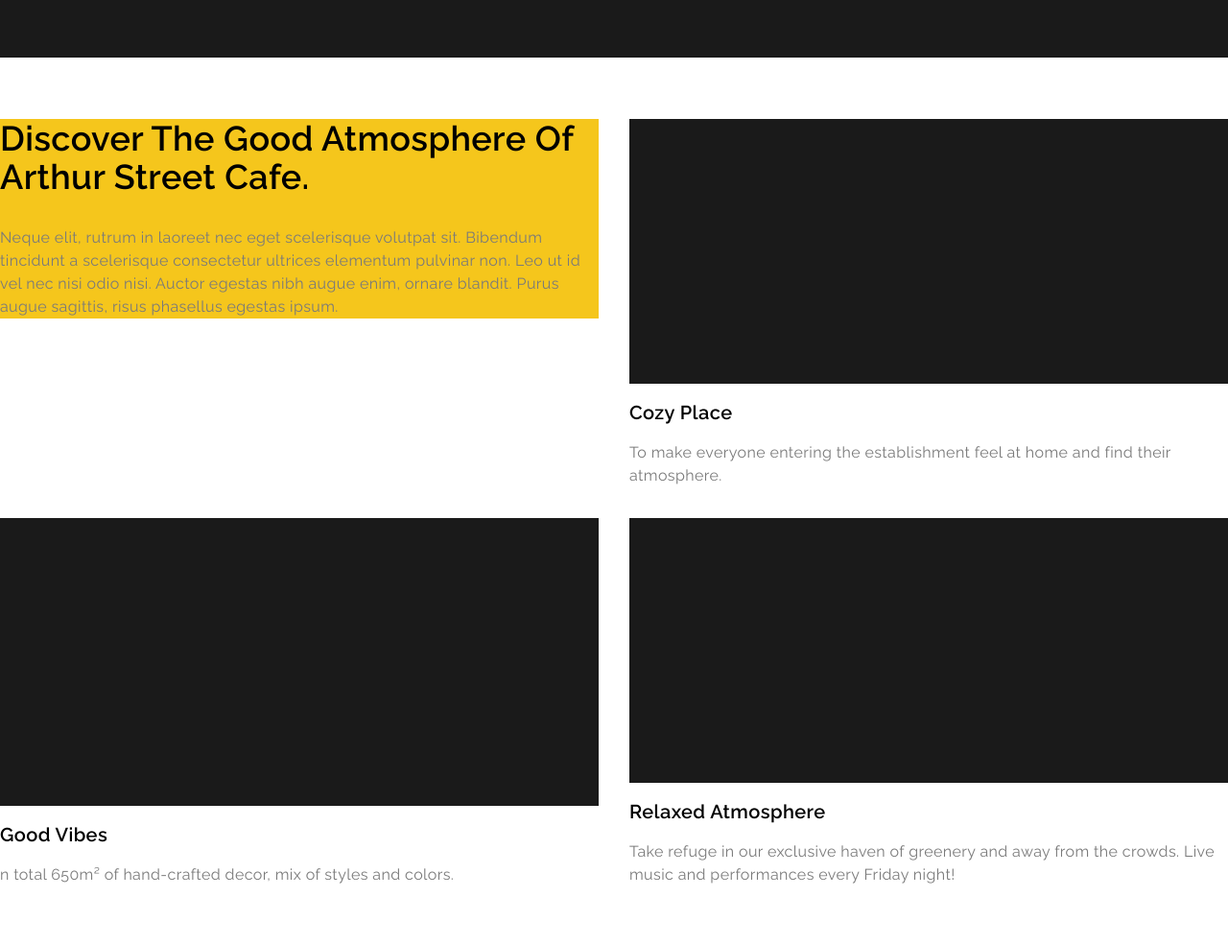
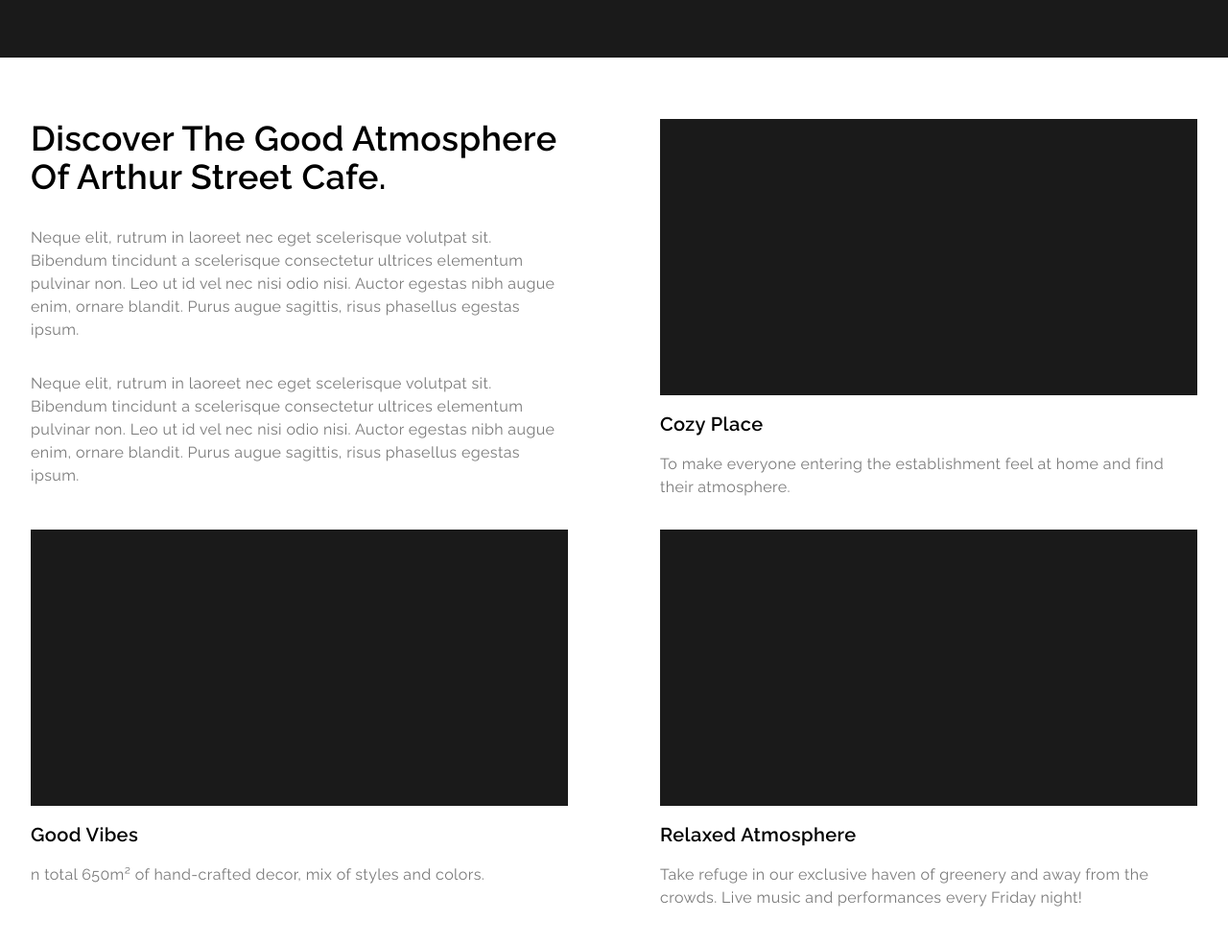
Before and after one commit to arjunp8822/arthur-street-cafe, a website: page src/index.html in a window 1280 px wide. Shown: the part 740-1724 px from the top of the page at 96% size. Drawn offline with Linux system fonts and the light colour scheme.

Commit message:
updated about section

```diff
--- a/src/index.html
+++ b/src/index.html
@@ -41,22 +41,24 @@
 
 <!-- about -->
 <section class="max-w-screen-xl mx-auto grid pt-16 pb-16 gap-8 md:grid-cols-2">
-    <div class="h-fit w-full flex flex-col gap-8 justify-start items-start bg-primaryYellow">
+    <div class="w-full flex flex-col gap-8 justify-start items-start pl-8 pr-8">
         <h2 class="font-bold text-4xl">Discover The Good Atmosphere Of Arthur Street Cafe.</h2>
         <p class="text-fontGrey">Neque elit, rutrum in laoreet nec eget scelerisque volutpat sit. Bibendum tincidunt a scelerisque consectetur ultrices elementum pulvinar non. Leo ut id vel nec nisi odio nisi. Auctor egestas nibh augue enim, ornare blandit. Purus augue sagittis, risus phasellus egestas ipsum.</p>
+        <p class="text-fontGrey">Neque elit, rutrum in laoreet nec eget scelerisque volutpat sit. Bibendum tincidunt a scelerisque consectetur ultrices elementum pulvinar non. Leo ut id vel nec nisi odio nisi. Auctor egestas nibh augue enim, ornare blandit. Purus augue sagittis, risus phasellus egestas ipsum.</p>
     </div>
-    <div class="h-96 w-full flex flex-col gap-4">
-        <div class="bg-fontPrimary h-4/5"></div>
+    <div class="w-full flex flex-col gap-4 pl-8 pr-8">
+        <div class="bg-fontPrimary h-72"></div>
         <h5 class="font-bold text-xl">Cozy Place</h5>
-        <p class="text-fontGrey">To make everyone entering the establishment feel at home and find their atmosphere.</p>
+        <p class="text-fontGrey">To make everyone entering the establishment feel at home and find their atmosphere.
+        </p>
     </div>
-    <div class="h-96 w-full flex flex-col gap-4">
-        <div class="bg-fontPrimary h-4/5"></div>
+    <div class="w-full flex flex-col gap-4 pl-8 pr-8">
+        <div class="bg-fontPrimary h-72"></div>
         <h5 class="font-bold text-xl">Good Vibes</h5>
         <p class="text-fontGrey">n total 650m² of hand-crafted decor, mix of styles and colors.</p>
     </div>
-    <div class="h-96 w-full flex flex-col gap-4">
-        <div class="bg-fontPrimary h-4/5"></div>
+    <div class="w-full flex flex-col gap-4 pl-8 pr-8">
+        <div class="bg-fontPrimary h-72"></div>
         <h5 class="font-bold text-xl">Relaxed Atmosphere</h5>
         <p class="text-fontGrey">Take refuge in our exclusive haven of greenery and away from the crowds. Live music and performances every Friday night!</p>
     </div>
```
Also changed, not shown: dist/output.css.
